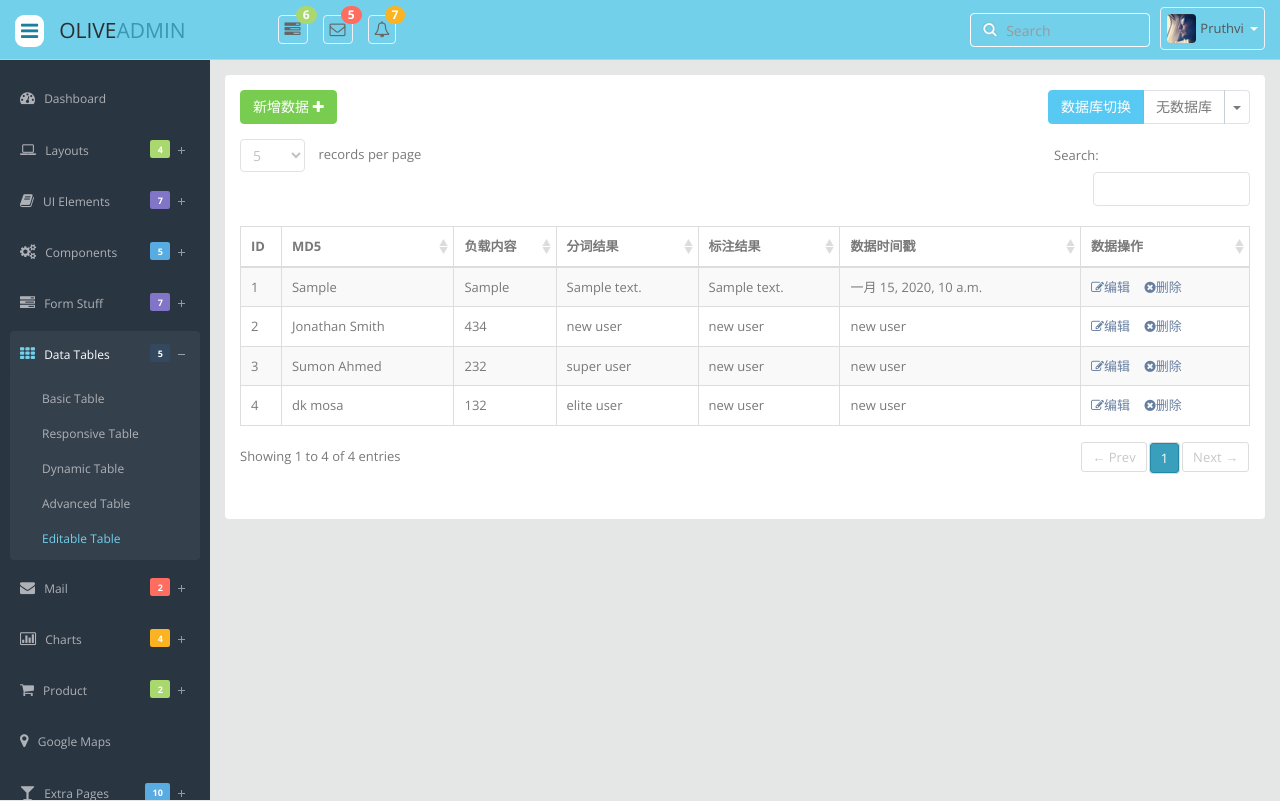
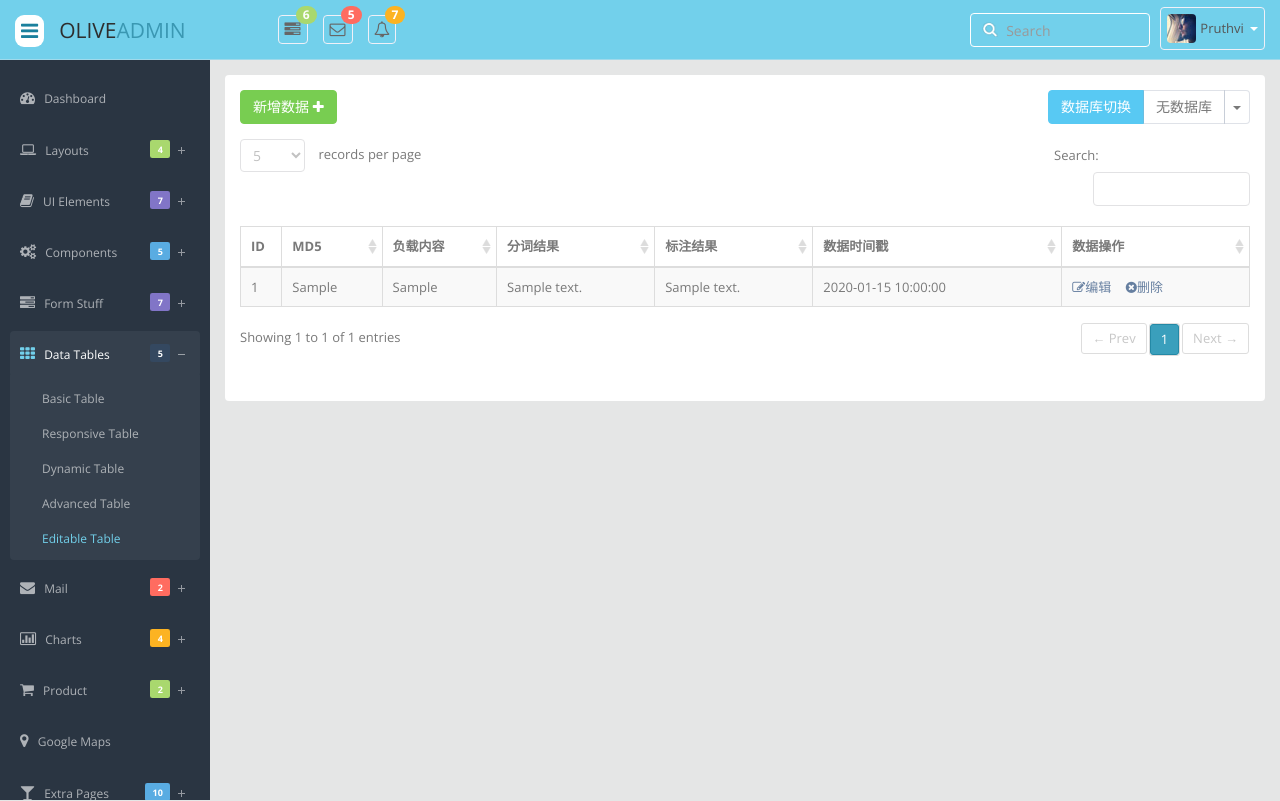
Before and after one commit to flat2010/Aimales, a Django app: template aimales/templates/record_overview.html in a window 1280 px wide. Shown: the top 801 px of the page. Run offline with Django 3.2, Linux system fonts and the light colour scheme; the template is opened without the code that fills it: most values are stand-ins (such as "Sample title", 1, 10 or a date in 2020); parts of the project's set-up code (start-up, migrations or seed data) failed here and were passed over; some libraries are stand-ins or nearby versions.

Commit message:
添加views中后台代码

```diff
--- a/aimales/static/aimales/js/editable-table.js
+++ b/aimales/static/aimales/js/editable-table.js
@@ -12,6 +12,14 @@ var EditableTable = function () {
                 }
                 oTable.fnDraw();
             }
+
+            // js数组删除元素的实现
+            Array.prototype.remove = function(value){
+                var index = this.indexOf(value);
+                if(index  != -1){
+                    this.splice(index, 1);
+                }
+            };
 
             // 引入Md5的js脚本
             var script = document.createElement("script");
@@ -38,6 +46,10 @@ var EditableTable = function () {
             function editRow(oTable, nRow, is_new=false) {
                 var aData = oTable.fnGetData(nRow);
                 var jqTds = $('>td', nRow);
+                // 对已有记录编辑时，先把其md5值弹出数组，防止保存时判断为重复MD5
+                if(!is_new){
+                    exist_md5.remove(aData[1]);
+                }
                 // ID
                 if(is_new){
                     jqTds[0].innerHTML = '<input readonly="readonly" style="width:100%;" type="text" class="form-control small" value="' + (max_id).toString() + '">';
@@ -51,9 +63,9 @@ var EditableTable = function () {
                 // 分词结果
                 jqTds[3].innerHTML = '<input style="width:100%;" type="text" class="form-control small" value="' + aData[3] + '">';
                 // 标注结果
-                jqTds[4].innerHTML = '<input style="width:100%;" type="text" class="form-control small" value="' + aData[3] + '">';
+                jqTds[4].innerHTML = '<input style="width:100%;" type="text" class="form-control small" value="' + aData[4] + '">';
                 // 时间戳
-                jqTds[5].innerHTML = '<input style="width:100%;" type="text" class="form-control small" value="' + aData[3] + '">';
+                jqTds[5].innerHTML = '<input style="width:100%;" type="text" class="form-control small" value="' + aData[5] + '">';
                 // 编辑栏
                 if(is_new){
                     jqTds[6].innerHTML = '<a class="save" data-mode="new" href=""><i class="fa fa-save">保存&emsp;</i></a> <a data-mode="new" class="cancel" href=""><i class="fa fa-undo">取消</i></a>';
@@ -129,38 +141,35 @@ var EditableTable = function () {
                 console.log("call a.save...");
                 e.preventDefault();
 
+                var is_new = $(this).attr("data-mode") == "new";
+
                 var nRow = oTable.fnGetPosition($(this).parents('tr')[0]);
-                var new_row = document.getElementById("editable_table_body").rows[0];
-                var record_id = new_row.cells[0].children[0].value;
-                var payload_ascii = new_row.cells[2].children[0];
-                var pcap_md5 = md5(payload_ascii);
+                var row_datas = oTable.fnGetData(nRow);
+
                 if(exist_md5.indexOf(pcap_md5) != -1){
                     alert("已有相同MD5的数据记录存在，请检查后再试！");
                     return false;
                 }
-                var word_segmentation_text = new_row.cells[3].children[0];
-                var word_tag_text = new_row.cells[4].children[0];
-                var captured_date = new_row.cells[5].children[0];
 
                 var all_datas = {};
                 var dataset_name = $('#dataset_name')[0].innerText;
                 all_datas["datas"] = {
-                    "pcap_md5":  pcap_md5,
-                    "payload_ascii":  payload_ascii.value,
-                    "word_segmentation_text":  word_segmentation_text.value,
-                    "word_tag_text":  word_tag_text.value,
-                    "captured_date":  captured_date.value,
+                    "pcap_md5":  md5(row_datas[1]),
+                    "payload_ascii":  row_datas[2],
+                    "word_segmentation_text":  row_datas[3],
+                    "word_tag_text":  row_datas[4],
+                    "captured_date":  row_datas[5],
                 }
-                if ($(this).attr("data-mode") == "new") {
-                    all_datas["url"] = "/aimales/dataset/" + dataset_name + "/edit/create/" + record_id;
+                if (is_new) {
+                    all_datas["url"] = "/aimales/edit_dataset/" + dataset_name + "/create/" + row_datas[0];
                 }else{
-                    all_datas["url"] = "/aimales/dataset/" + dataset_name + "/edit/modify/" + record_id;
+                    all_datas["url"] = "/aimales/edit_dataset/" + dataset_name + "/modify/" + row_datas[0];
                 }
-                var a_node = $(this)[0];
+               /* var a_node = $(this)[0];
                 var tr_node = $(this).parent().parent();
-                var td_nodes = tr_node[0].children;
+                var td_nodes = tr_node[0].children;*/
 
-                var new_row_values = [record_id,
+                var new_row_values = [row_datas[0],
                     all_datas["datas"]["pcap_md5"],
                     all_datas["datas"]["payload_ascii"],
                     all_datas["datas"]["word_segmentation_text"],
@@ -184,18 +193,19 @@ var EditableTable = function () {
 
                 new_tail_row.children[5].setAttribute("class", "center hidden-phone ");
                 new_tail_row.children[5].setAttribute("id", "captured_date");
-
+                console.log(all_datas["datas"]);
                 $.ajax({
                     type: "POST",
                     url: all_datas["url"],
                     data: all_datas["datas"],
                     dataType: "json",
                     complete: function(data, status){
-                        if(status == 'error'){
-                            alert("提交失败！");
+                        console.log(data["status"]);
+                        if(data["status"] == 'error'){
+                            alert(data["reason"]);
                             status = true;
                         }else{
-                            alert("提交成功。");
+                            alert(data["reason"]);
                             status = false;
                             /*if(a_node.getAttribute("data-mode") == "new"){
                                 $('tr:last').after(tr_node);
@@ -227,7 +237,7 @@ var EditableTable = function () {
 
                 $.ajax({
                     type: "POST",
-                    url: "/aimales/dataset/" + dataset_name + "/edit/delete/" + record_id,
+                    url: "/aimales/edit_dataset/" + dataset_name + "/delete/" + record_id,
                     data: {
                         "pcap_md5": pcap_md5,
                         "payload_ascii": payload_ascii,
@@ -244,7 +254,7 @@ var EditableTable = function () {
                             var nRow = $(this).parents('tr')[0];
                             oTable.fnDeleteRow(nRow);
                             status = false;
-                            md5.remove(pcap_md5);
+                            exist_md5.remove(pcap_md5);
                        }
                     }
                 });
@@ -254,10 +264,11 @@ var EditableTable = function () {
             $('#editable-sample a.cancel').live('click', function (e) {
                 console.log("call a.cancel...");
                 e.preventDefault();
+                var nRow = $(this).parents('tr')[0];
                 if ($(this).attr("data-mode") == "new") {
-                    var nRow = $(this).parents('tr')[0];
                     oTable.fnDeleteRow(nRow);
                 } else {
+                    nEditing = nRow;
                     restoreRow(oTable, nEditing);
                     nEditing = null;
                 }
@@ -267,37 +278,19 @@ var EditableTable = function () {
             $('#editable-sample a.edit').live('click', function (e) {
                 console.log("call a.edit...");
                 e.preventDefault();
+                var current_row = $(this).parents('tr')[0];
+                var row_data = oTable.fnGetData(current_row);
+
                 var dataset_name = $('#dataset_name')[0].innerText;
-                var record_id = $(this).parents('tr').children()[0].innerText;
+                /*var record_id = $(this).parents('tr').children()[0].innerText;
                 var pcap_md5 = $(this).parents('tr').children('#pcap_md5')[0].innerText;
                 var payload_ascii = $(this).parents('tr').children('#payload_ascii')[0].innerText;
                 var word_segmentation_text = $(this).parents('tr').children('#word_segmentation_text')[0].innerText;
                 var word_tag_text = $(this).parents('tr').children('#word_tag_text')[0].innerText;
-                var captured_date = $(this).parents('tr').children('#captured_date')[0].innerText;
+                var captured_date = $(this).parents('tr').children('#captured_date')[0].innerText;*/
 
-                $.ajax({
-                    type: "POST",
-                    url: "/aimales/dataset/" + dataset_name + "/edit/delete/" + record_id,
-                    data: {
-                        "pcap_md5": pcap_md5,
-                        "payload_ascii": payload_ascii,
-                        "word_segmentation_text": word_segmentation_text,
-                        "word_tag_text": word_tag_text,
-                        "captured_date": captured_date,
-                    },
-                    dataType: "json",
-                    complete: function(data, status){
-                       if(status == 'error'){
-                           status = true;
-                           return false;
-                       }else{
-                            alert("提交成功");
-                            status = false;
-                       }
-                    }
-                });
-                var nRow = $(this).parents('tr')[0];
-                if (nEditing !== null && nEditing != nRow) {
+                editRow(oTable, current_row);
+                /*if (nEditing !== null && nEditing != nRow) {
                     //restoreRow(oTable, nEditing);
                     editRow(oTable, nRow);
                     nEditing = nRow;
@@ -308,7 +301,7 @@ var EditableTable = function () {
                 } else {
                     editRow(oTable, nRow);
                     nEditing = nRow;
-                }
+                }*/
             });
         }
     };
--- a/aimales/templates/record_overview.html
+++ b/aimales/templates/record_overview.html
@@ -619,54 +619,20 @@
                               </tr>
                            </thead>
                            <tbody id="editable_table_body">
+                               {% for record in records %}
                                 <tr class="">
-                                 <td>{{display.id}}</td>
-                                 <td class="hidden-phone" id="pcap_md5">{{display.pcap_md5}}</td>
-                                 <td class="hidden-phone" id="payload_ascii">{{display.payload_ascii}}</td>
-                                 <td class="center hidden-phone" id="word_segmentation_text">{{display.word_segmentation_text}}</td>
-                                 <td class="center hidden-phone" id="word_tag_text">{{display.word_tag_text}}</td>
-                                 <td class="center hidden-phone" id="captured_date">{{display.captured_date}}</td>
+                                    <td>{{record.id}}</td>
+                                    <td class="hidden-phone" id="pcap_md5">{{record.pcap_md5}}</td>
+                                    <td class="hidden-phone" id="payload_ascii">{{record.payload_ascii}}</td>
+                                    <td class="center hidden-phone" id="word_segmentation_text">{{record.word_segmentation_text}}</td>
+                                    <td class="center hidden-phone" id="word_tag_text">{{record.word_tag_text}}</td>
+                                    <td class="center hidden-phone" id="captured_date">{{record.captured_date|date:"Y-m-d H:i:s"}}</td>
                                     <td>
                                     <a class="edit" href="javascript:;"><i class="fa fa-pencil-square-o">编辑&emsp;</i></a>
                                     <a class="delete" href="javascript:;"><i class="fa fa-times-circle">删除</i></a>
                                     </td>
                                 </tr>
-                              <tr class="">
-                                 <td>2</td>
-                                 <td class="hidden-phone" id="pcap_md5">Jonathan Smith</td>
-                                 <td class="hidden-phone">434</td>
-                                 <td class="center hidden-phone">new user</td>
-                                 <td class="center hidden-phone">new user</td>
-                                 <td class="center hidden-phone">new user</td>
-                                 <td>
-                                  <a class="edit" href="javascript:;"><i class="fa fa-pencil-square-o">编辑&emsp;</i></a>
-                                  <a class="delete" href="javascript:;"><i class="fa fa-times-circle">删除</i></a>
-                                </td>
-                              </tr>
-                              <tr class="">
-                                 <td>3</td>
-                                 <td class="hidden-phone" id="pcap_md5"> Sumon Ahmed</td>
-                                 <td class="hidden-phone">232</td>
-                                 <td class="center hidden-phone">super user</td>
-                                 <td class="center hidden-phone">new user</td>
-                                 <td class="center hidden-phone">new user</td>
-                                 <td>
-                                  <a class="edit" href="javascript:;"><i class="fa fa-pencil-square-o">编辑&emsp;</i></a>
-                                  <a class="delete" href="javascript:;"><i class="fa fa-times-circle">删除</i></a>
-                                </td>
-                              </tr>
-                              <tr class="">
-                                 <td>4</td>
-                                 <td class="hidden-phone">dk mosa</td>
-                                 <td class="hidden-phone">132</td>
-                                 <td class="center hidden-phone">elite user</td>
-                                 <td class="center hidden-phone">new user</td>
-                                 <td class="center hidden-phone">new user</td>
-                                 <td>
-                                  <a class="edit" href="javascript:;"><i class="fa fa-pencil-square-o">编辑&emsp;</i></a>
-                                  <a class="delete" href="javascript:;"><i class="fa fa-times-circle">删除</i></a>
-                                </td>
-                              </tr>
+                                {% endfor %}
                            </tbody>
                         </table>
                      </div>
--- a/aimales/urls.py
+++ b/aimales/urls.py
@@ -18,5 +18,6 @@ urlpatterns = patterns('',
     url(r'^nlp_tools/nlp_relation_tools.html$', views.nlpRelationTools),
     url(r'^nlp_tools/nlp_segmentation_tools.html$', views.nlpSegmentationTools),
     url(r'^datasets/(?P<dataset>\S+)/(?P<flag>\S+)/(?P<flag_value>\S+)$', views.fetchDataset),
+    url(r'^edit_dataset/(?P<dataset>\S+)/(?P<operation>\S+)/(?P<record_id>\d+)$', views.editDataset),
     url(r'^ner_manual_tag/(?P<dataset>\S+)/edit_tags/(?P<record_id>\S+)$', views.editRecords),
 )
```
Also changed, not shown: Aimales/settings.py (+7 -2 lines), aimales/views.py (+65 -7 lines), 3 other files. Lines whose indentation alone changed are shown as unchanged.
